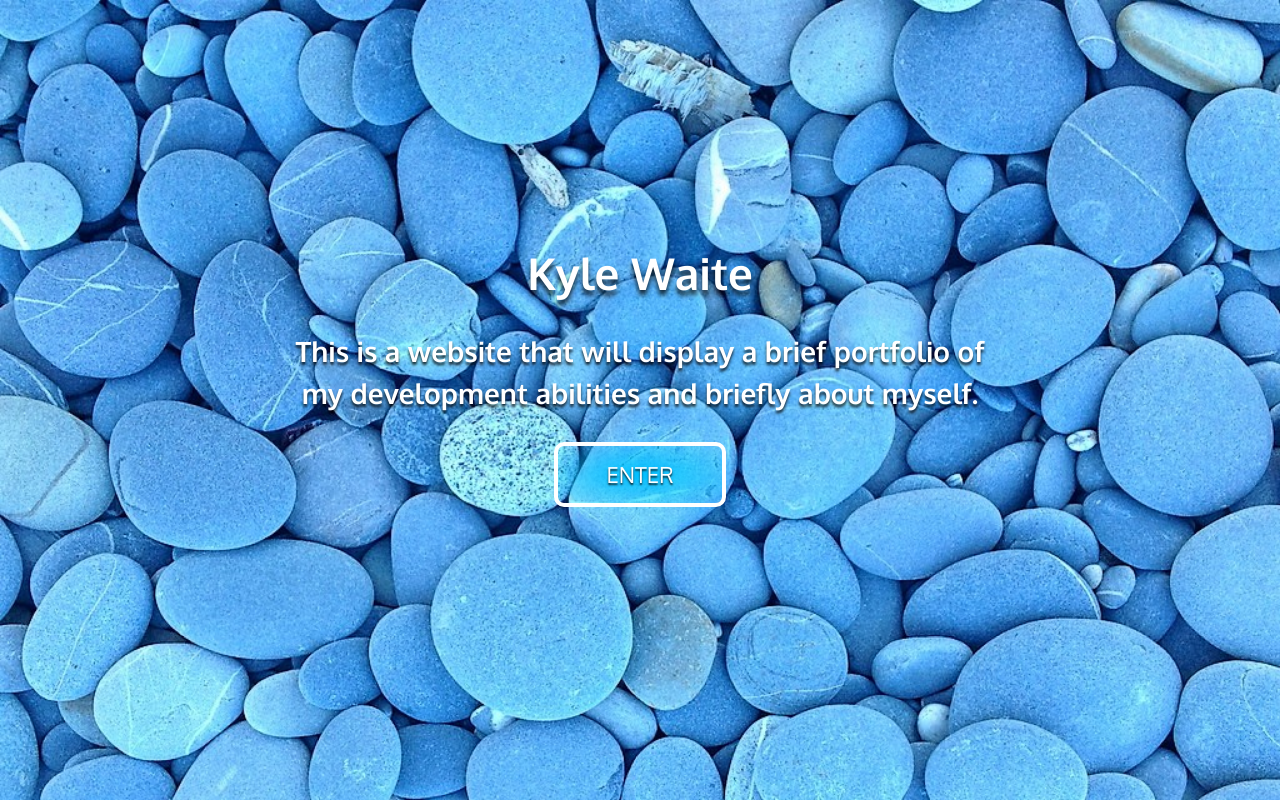
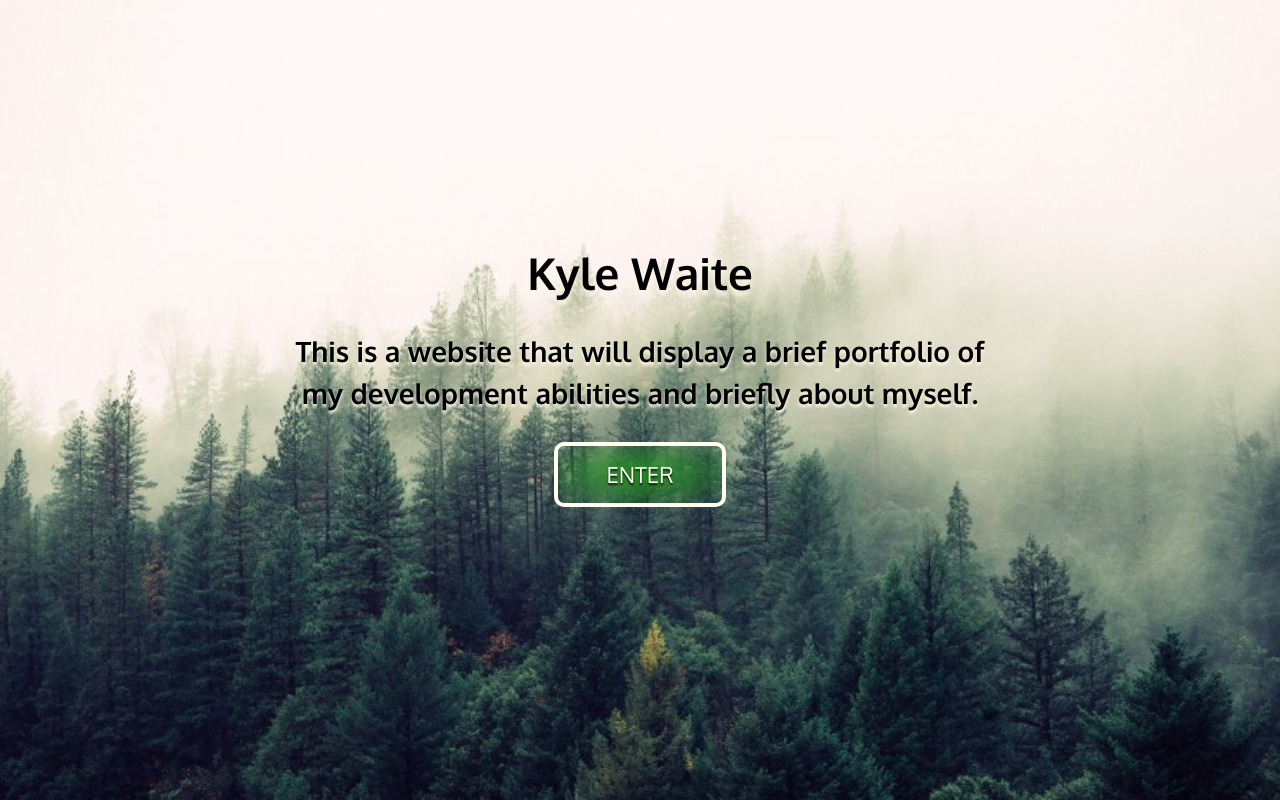
Before and after one commit to Kyle-Waite/Personal-Website, a plain HTML site: page Test Site/Test Site/index.html in a window 1280 px wide. Drawn offline with Linux system fonts and the light colour scheme.

Commit message:
color changes

```diff
--- a/Test Site/Test Site/css/enter.css
+++ b/Test Site/Test Site/css/enter.css
@@ -40,17 +40,17 @@ body {
 
 .content__heading {
   margin-bottom: 24px;
-  color: white;
+  color: #000;
   font-size: 44px;
-   text-shadow: 0 5px 5px rgba(0,0,0,.8);
+  text-shadow: 0 5px 5px #FDF5E6;
 }
 
 .content__teaser {
   margin-bottom: 28px;
-  color: white;
+  color: #000;
   font-size: 28px;
   font-weight:800;
-  text-shadow: 0 3px 3px rgba(0,0,0,.8);
+  text-shadow: 0 3px 3px #FDF5E6;
 
 }
 
@@ -58,14 +58,14 @@ body {
   display: inline-block;
   margin: 0;
   padding: 12px 48px;
-  color: white;
+  color: #FFFFF0;
   font-size: 22px;
   text-decoration: none;
-  border: solid 4px white;
-  background: -webkit-radial-gradient( #00bfff, transparent);
-  background: -o-repeating-linear-gradient( #00bfff, transparent);
-  background: -moz-radial-gradient(#00bfff, transparent);
-  background: radial-gradient( #00bfff, transparent);
+  border: solid 4px #FFFFF0;
+  background: -webkit-radial-gradient( #228B22, transparent);
+  background: -o-repeating-linear-gradient( #228B22, transparent);
+  background: -moz-radial-gradient(#228B22, transparent);
+  background: radial-gradient( #228B22, transparent);
   border-radius: 10px;
   text-shadow: 0 2px 2px rgba(0,0,0,.8);
 }
@@ -87,9 +87,9 @@ body {
       -ms-transform: translate(-50%, -50%);
           transform: translate(-50%, -50%);
           background-size: cover;
-          background-image: url("../img/blueRocks.JPG");
+          background-image: url("../img/Forest_Back.jpg");
 }
 
 div a #selected, div a:hover {
-  color: Highlight;
+  color: #FFDEAD;
 }
```
Also changed, not shown: Test Site/Test Site/enter.html (+2 -2 lines), Test Site/Test Site/projects.html (+2 -2 lines), Test Site/Test Site/resources.html (+6 -6 lines), Test Site/Test Site/img/Forest_Back.jpg (added), Test Site/Test Site/img/dress.jpg (added), 6 other files.
